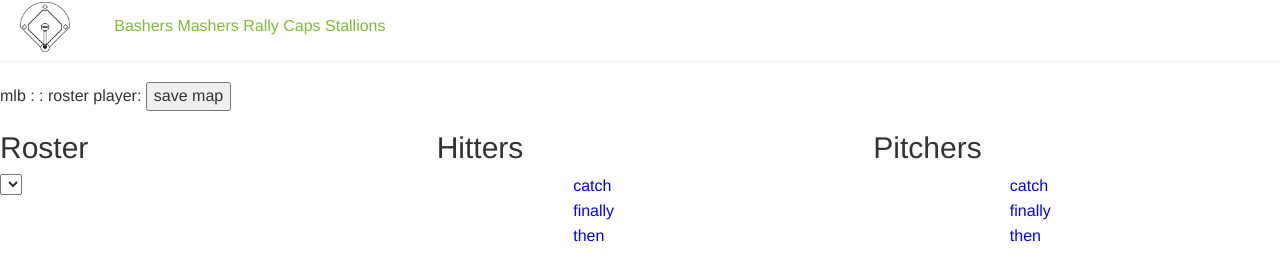
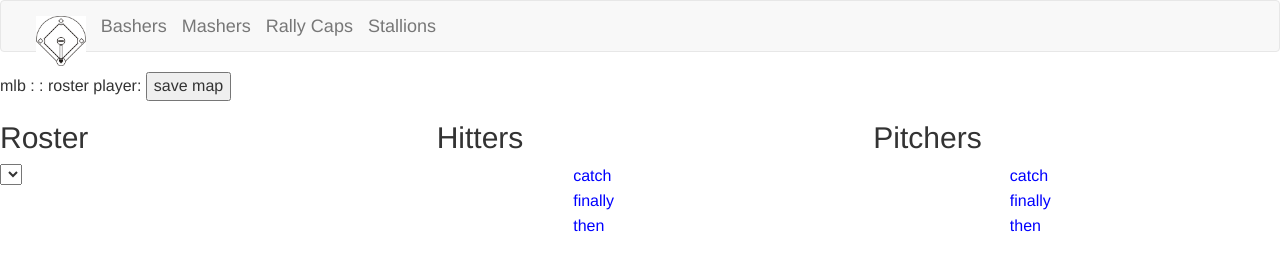
Before and after one commit to seanbrookes/pool2015, a website: page client/www/index.html at #/mlb in a window 1280 px wide. Drawn offline with Linux system fonts and the light colour scheme; no server answers.

Commit message:
clean up visuals on home page

```diff
--- a/client/www/index.html
+++ b/client/www/index.html
@@ -11,28 +11,45 @@
   </head>
   <body>
 
-    <div  class="page-header">
-      <div class="branding">
-        <a ui-sref="home"><img src="./images/logo.png" alt="logo" class="logo"></a>
+  <header>
+    <nav class="navbar navbar-default" role="navigation">
+      <div class="container-fluid">
+        <!-- Brand and toggle get grouped for better mobile display -->
+        <div class="navbar-header">
+          <a class="navbar-brand" ui-sref="home">
+            <img src="./images/logo.png" alt="logo" class="logo">
+          </a>
+          <!--<a class="navbar-brand" ui-sref="standings">Standings</a>-->
+          <a class="navbar-brand" href="#roster/bashers">Bashers</a>
+          <a class="navbar-brand" href="#roster/mashers">Mashers</a>
+          <a class="navbar-brand" href="#roster/rallycaps">Rally Caps</a>
+          <a class="navbar-brand" href="#roster/stallions">Stallions</a>
+
+
+        </div>
       </div>
-      <div class="header-main-nav-container">
-        <ul>
-          <li>
-            <a href="/#roster/bashers">Bashers</a>
-          </li>
-          <li>
-            <a href="/#roster/mashers">Mashers</a>
-          </li>
-          <li>
-            <a href="/#roster/rallycaps">Rally Caps</a>
-          </li>
-          <li>
-            <a href="/#roster/stallions">Stallions</a>
-          </li>
-        </ul>
+    </nav>
+  </header>
+    <!--<div  class="page-header">-->
 
-      </div>
-    </div>
+      <!--<div class="header-main-nav-container">-->
+        <!--<ul>-->
+          <!--<li>-->
+            <!--<a href="/#roster/bashers">Bashers</a>-->
+          <!--</li>-->
+          <!--<li>-->
+            <!--<a href="/#roster/mashers">Mashers</a>-->
+          <!--</li>-->
+          <!--<li>-->
+            <!--<a href="/#roster/rallycaps">Rally Caps</a>-->
+          <!--</li>-->
+          <!--<li>-->
+            <!--<a href="/#roster/stallions">Stallions</a>-->
+          <!--</li>-->
+        <!--</ul>-->
+
+      <!--</div>-->
+    <!--</div>-->
 
     <div ui-view autoscroll="false" class="app-module-container"></div>
 
--- a/client/www/scripts/modules/common/common.directives.js
+++ b/client/www/scripts/modules/common/common.directives.js
@@ -194,7 +194,7 @@ Common.directive('grandTotalsSummaryList', [
 
 
 
-              console.log('COMPARITOR: ' + JSON.stringify(totalsComparitorObj));
+              //console.log('COMPARITOR: ' + JSON.stringify(totalsComparitorObj));
 
               $scope.grandTotals = returnArray;
 
```
Also changed, not shown: client/www/scripts/modules/main/templates/main.html (+0 -11 lines).
